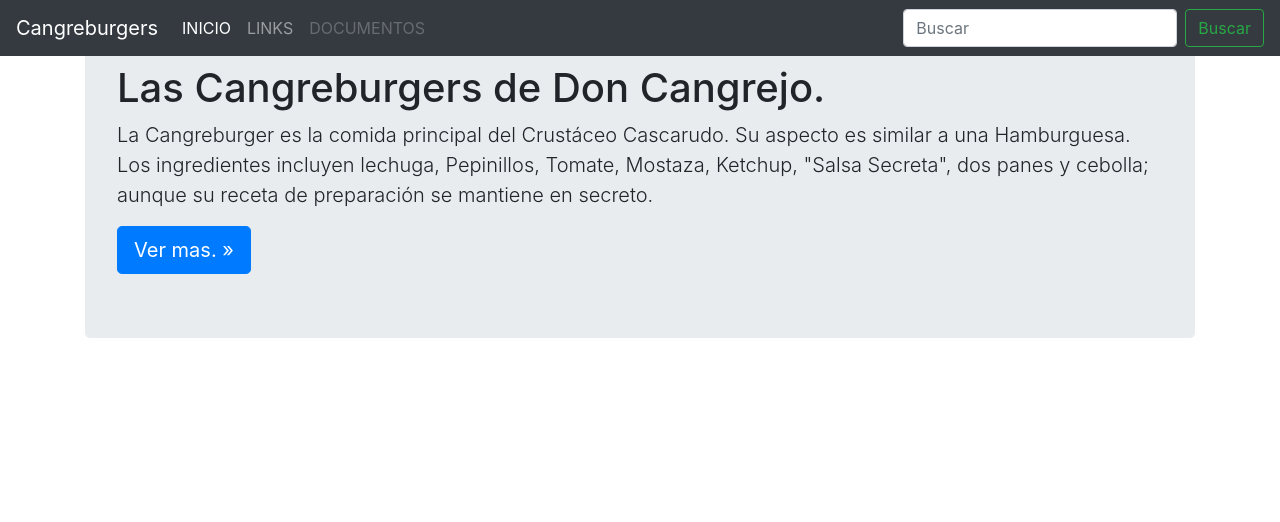
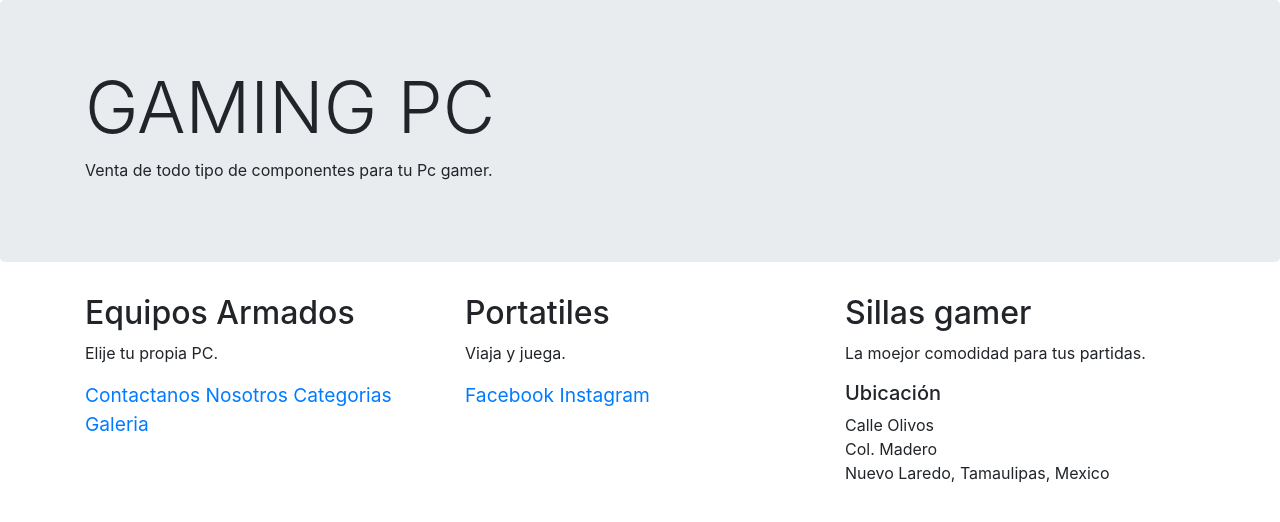
Before and after one commit to UlisesMendozaOlvera/ProgramacionWeb, a website: page index.html in a window 1280 px wide. Drawn offline with nearby package versions, Linux system fonts and the light colour scheme.

Commit message:
Practica de Grid

```diff
--- a/index.html
+++ b/index.html
@@ -5,146 +5,66 @@
       name="viewport"
       content="width=device-width, initial-scale=1, shrink-to-fit=no"
     />
-    <meta name="generator" content="Jekyll v4.1.1" />
 
-    <title>Cangreburgers</title>
-    <link
-      rel="canonical"
-      href="https://getbootstrap.com/docs/4.5/examples/navbar-fixed/"
-    />
+    <title>GAMING PC</title>
 
     <link
       rel="stylesheet"
       href="/node_modules/bootstrap/dist/css/bootstrap.min.css"
     />
-
-    <!-- Favicons -->
-    <link
-      rel="apple-touch-icon"
-      href="/docs/4.5/assets/img/favicons/apple-touch-icon.png"
-      sizes="180x180"
-    />
-    <link
-      rel="icon"
-      href="/docs/4.5/assets/img/favicons/favicon-32x32.png"
-      sizes="32x32"
-      type="image/png"
-    />
-    <link
-      rel="icon"
-      href="/docs/4.5/assets/img/favicons/favicon-16x16.png"
-      sizes="16x16"
-      type="image/png"
-    />
-    <link rel="manifest" href="/docs/4.5/assets/img/favicons/manifest.json" />
-    <link
-      rel="mask-icon"
-      href="/docs/4.5/assets/img/favicons/safari-pinned-tab.svg"
-      color="#563d7c"
-    />
-    <link rel="icon" href="/docs/4.5/assets/img/favicons/favicon.ico" />
-    <meta
-      name="msapplication-config"
-      content="/docs/4.5/assets/img/favicons/browserconfig.xml"
-    />
-    <meta name="theme-color" content="#563d7c" />
-
-    <style>
-      .bd-placeholder-img {
-        font-size: 1.125rem;
-        text-anchor: middle;
-        -webkit-user-select: none;
-        -moz-user-select: none;
-        -ms-user-select: none;
-        user-select: none;
-      }
-
-      @media (min-width: 768px) {
-        .bd-placeholder-img-lg {
-          font-size: 3.5rem;
-        }
-      }
-    </style>
-    <!-- Custom styles for this template -->
-    <link href="navbar-top-fixed.css" rel="stylesheet" />
   </head>
   <body>
-    <nav class="navbar navbar-expand-md navbar-dark fixed-top bg-dark">
-      <a class="navbar-brand" href="#">Cangreburgers</a>
-      <button
-        class="navbar-toggler"
-        type="button"
-        data-toggle="collapse"
-        data-target="#navbarCollapse"
-        aria-controls="navbarCollapse"
-        aria-expanded="false"
-        aria-label="Toggle navigation"
-      >
-        <span class="navbar-toggler-icon"></span>
-      </button>
-      <div class="collapse navbar-collapse" id="navbarCollapse">
-        <ul class="navbar-nav mr-auto">
-          <li class="nav-item active">
-            <a class="nav-link" href="#"
-              >INICIO <span class="sr-only">(current)</span></a
-            >
-          </li>
-          <li class="nav-item">
-            <a class="nav-link" href="#">LINKS</a>
-          </li>
-          <li class="nav-item">
-            <a
-              class="nav-link disabled"
-              href="#"
-              tabindex="-1"
-              aria-disabled="true"
-              >DOCUMENTOS</a
-            >
-          </li>
-        </ul>
-        <form class="form-inline mt-2 mt-md-0">
-          <input
-            class="form-control mr-sm-2"
-            type="text"
-            placeholder="Buscar"
-            aria-label="Buscar"
-          />
-          <button class="btn btn-outline-success my-2 my-sm-0" type="submit">
-            Buscar
-          </button>
-        </form>
+    <div class="jumbotron">
+      <div class="container">
+        <h1 class="display-3">GAMING PC</h1>
+
+        <p>Venta de todo tipo de componentes para tu Pc gamer.</p>
       </div>
-    </nav>
+    </div>
 
-    <main role="main" class="container">
-      <div class="jumbotron">
-        <h1>Las Cangreburgers de Don Cangrejo.</h1>
-        <p class="lead">
-          La Cangreburger es la comida principal del Crustáceo Cascarudo. Su
-          aspecto es similar a una Hamburguesa. Los ingredientes incluyen
-          lechuga, Pepinillos, Tomate, Mostaza, Ketchup, "Salsa Secreta", dos
-          panes y cebolla; aunque su receta de preparación se mantiene en
-          secreto.
-        </p>
-        <a
-          class="btn btn-lg btn-primary"
-          href="/docs/4.5/components/navbar/"
-          role="button"
-          >Ver mas. &raquo;</a
-        >
+    <div class="container">
+      <div class="row">
+        <div class="col-md-4">
+          <h2>Equipos Armados</h2>
+          <p>Elije tu propia PC.</p>
+        </div>
+        <div class="col-md-4">
+          <h2>Portatiles</h2>
+          <p>Viaja y juega.</p>
+        </div>
+        <div class="col-md-4">
+          <h2>Sillas gamer</h2>
+          <p>La moejor comodidad para tus partidas.</p>
+        </div>
       </div>
-    </main>
+    </div>
 
-    <!-- JS, Popper.js, and jQuery -->
-    <script>
-      window.jQuery ||
-        document.write(
-          '<script src="/docs/4.5/assets/js/vendor/jquery.slim.min.js"><\/script>'
-        );
-    </script>
+    <footer>
+      <div class="container">
+        <div class="row">
+          <div class="col-sm-4" style="font-size: larger">
+            <a href="#">Contactanos</a>
+            <a href="#">Nosotros</a>
+            <a href="#">Categorias</a>
+            <a href="#">Galeria</a>
+          </div>
+          <div class="col-sm-4" style="font-size: larger">
+            <a href="http://www.facebook.com">Facebook</a>
+            <a href="http://www.instagram.com">Instagram</a>
+          </div>
+          <div class="col-sm-4">
+            <address>
+              <h5>Ubicación</h5>
+              <div>Calle Olivos</div>
+              <div>Col. Madero</div>
+              <div>Nuevo Laredo, Tamaulipas, Mexico</div>
+            </address>
+          </div>
+        </div>
+      </div>
+    </footer>
     <script src="/node_modules/jquery/dist/jquery.slim.min.js"></script>
-    <!-- <script src="/node_modules/popper.js/dist/umd/popper.min.js"></script> -->
-    <!-- <script src="/node_modules/bootstrap/dist/js/bootstrap.min.js"></script> -->
-    <script src="/node_modules/bootstrap/dist/js/bootstrap.bundle.min.js"></script>
+    <script src="/node_modules/popper.js/dist/umd/popper.min.js"></script>
+    <script src="/node_modules/bootstrap/dist/js/bootstrap.min.js"></script>
   </body>
 </html>
```
